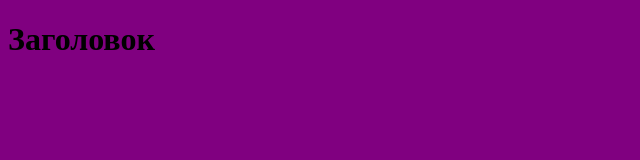
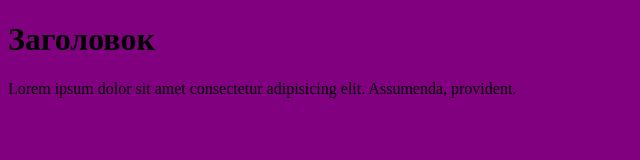
Before and after one commit to Ruslan-user1/newGit, a plain HTML site: page index.html in a window 1280 px wide. Shown: the whole page, without its empty margins (0-640 px from the left). Drawn offline with Linux system fonts and the light colour scheme.

Commit message:
Добавили текст

```diff
--- a/index.html
+++ b/index.html
@@ -7,5 +7,6 @@
 </head>
 <body>
 	<h1>Заголовок</h1>
+	<p>Lorem ipsum dolor sit amet consectetur adipisicing elit. Assumenda, provident.</p>
 </body>
 </html>
```
